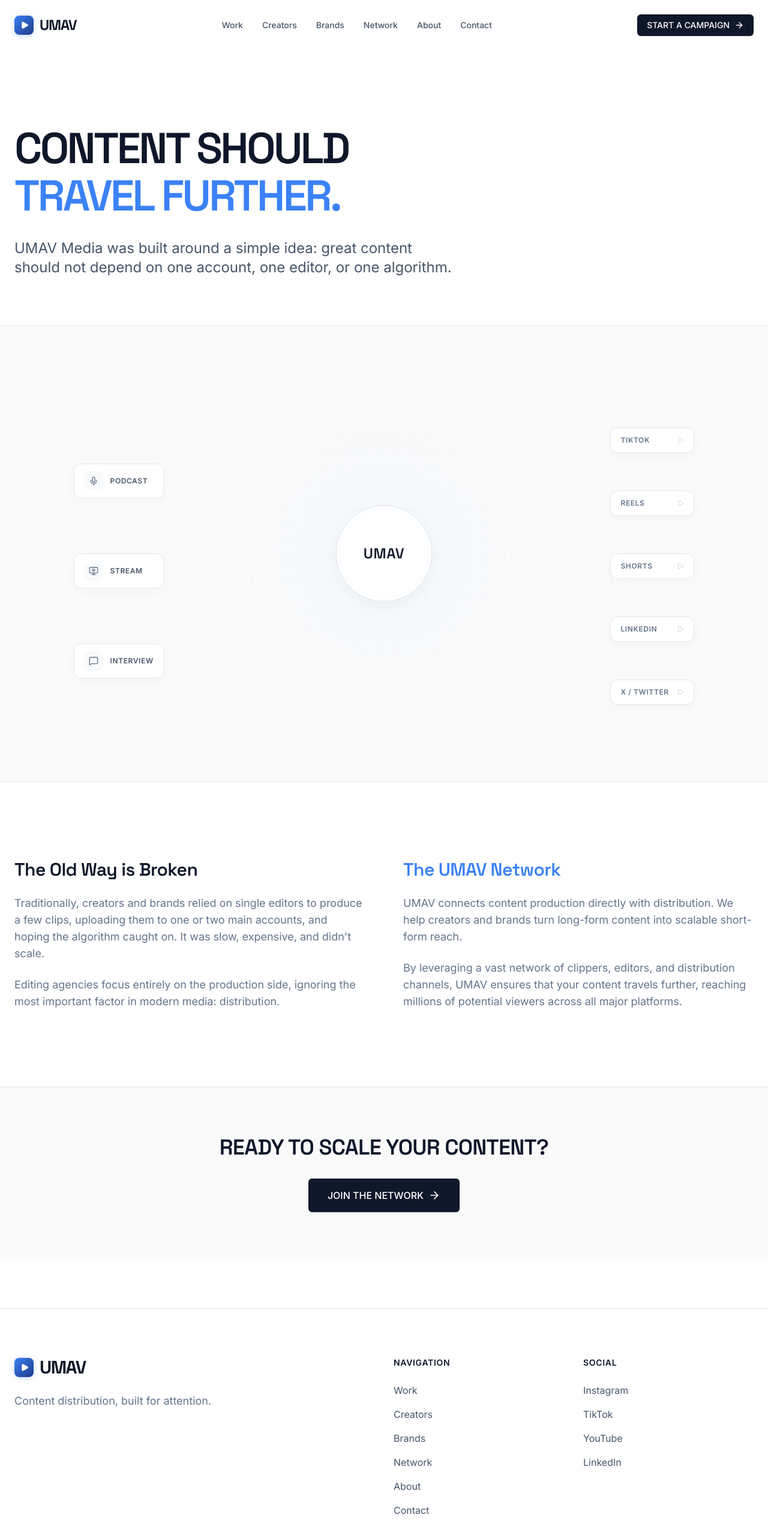
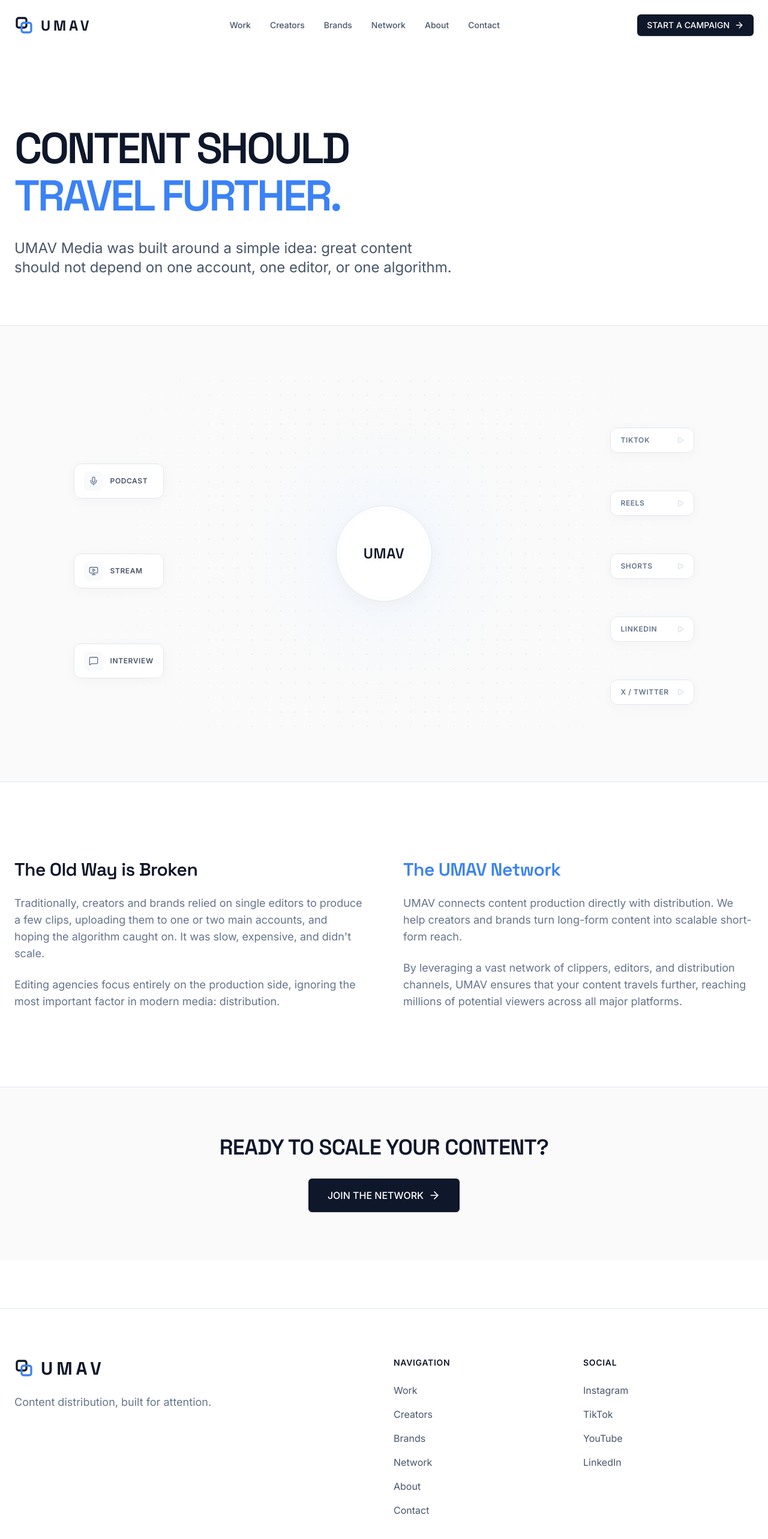
Before and after one commit to kunwarsaurav/UMAV-Media, a Next.js app in the folder frontend/: page /about in a window 1280 px wide. Shown: the top 2566 px of the page at 60% size. Built offline with nearby package versions, Linux system fonts and the light colour scheme.

Commit message:
icon  near UMAV changed

```diff
--- a/frontend/src/components/Footer.tsx
+++ b/frontend/src/components/Footer.tsx
@@ -7,11 +7,14 @@ export function Footer() {
       <div className="container mx-auto px-6 max-w-7xl">
         <div className="grid grid-cols-1 md:grid-cols-4 gap-12 md:gap-8 mb-20">
           <div className="md:col-span-2">
-            <Link href="/" className="inline-flex items-center gap-2.5 group mb-6">
-              <div className="w-8 h-8 rounded-lg bg-gradient-to-br from-[#3B82F6] to-[#1E3A8A] flex items-center justify-center shadow-[0_2px_10px_rgba(59,130,246,0.3)] group-hover:shadow-[0_4px_15px_rgba(59,130,246,0.4)] transition-all duration-300 group-hover:scale-105">
-                <Play className="w-3.5 h-3.5 text-white fill-white ml-0.5" />
+            <Link href="/" className="inline-flex items-center gap-3 group mb-6">
+              <div className="relative flex items-center justify-center w-8 h-8">
+                <svg width="100%" height="100%" viewBox="0 0 24 24" fill="none" xmlns="http://www.w3.org/2000/svg" className="transition-transform duration-500 group-hover:-rotate-90">
+                  <rect x="3" y="3" width="12" height="12" rx="2.5" stroke="#0F172A" strokeWidth="2.5" />
+                  <rect x="9" y="9" width="12" height="12" rx="2.5" stroke="#3B82F6" strokeWidth="2.5" />
+                </svg>
               </div>
-              <span className="font-heading font-bold text-3xl tracking-tighter text-[#0F172A] group-hover:text-[#3B82F6] transition-colors">
+              <span className="font-heading font-bold text-2xl md:text-3xl tracking-[0.2em] text-[#0F172A] uppercase mt-0.5">
                 UMAV
               </span>
             </Link>
--- a/frontend/src/components/Navbar.tsx
+++ b/frontend/src/components/Navbar.tsx
@@ -38,11 +38,14 @@ export function Navbar() {
         }`}
       >
         <div className="container mx-auto px-6 max-w-7xl flex items-center justify-between">
-          <Link href="/" className="flex items-center gap-2.5 group">
-            <div className="w-8 h-8 rounded-lg bg-gradient-to-br from-[#3B82F6] to-[#1E3A8A] flex items-center justify-center shadow-[0_2px_10px_rgba(59,130,246,0.3)] group-hover:shadow-[0_4px_15px_rgba(59,130,246,0.4)] transition-all duration-300 group-hover:scale-105">
-              <Play className="w-3.5 h-3.5 text-white fill-white ml-0.5" />
+          <Link href="/" className="flex items-center gap-3 group">
+            <div className="relative flex items-center justify-center w-8 h-8">
+              <svg width="100%" height="100%" viewBox="0 0 24 24" fill="none" xmlns="http://www.w3.org/2000/svg" className="transition-transform duration-500 group-hover:-rotate-90">
+                <rect x="3" y="3" width="12" height="12" rx="2.5" stroke="#0F172A" strokeWidth="2.5" />
+                <rect x="9" y="9" width="12" height="12" rx="2.5" stroke="#3B82F6" strokeWidth="2.5" />
+              </svg>
             </div>
-            <span className="font-heading font-bold text-2xl tracking-tighter text-[#0F172A] group-hover:text-[#3B82F6] transition-colors">
+            <span className="font-heading font-bold text-xl md:text-2xl tracking-[0.2em] text-[#0F172A] uppercase mt-0.5">
               UMAV
             </span>
           </Link>
```
